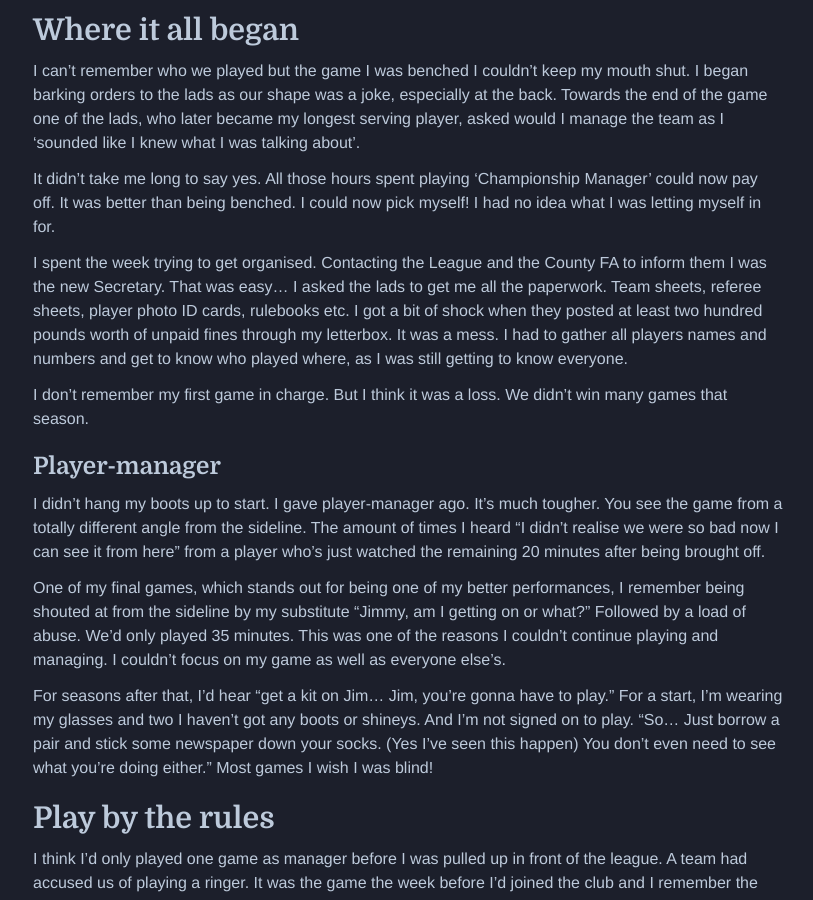
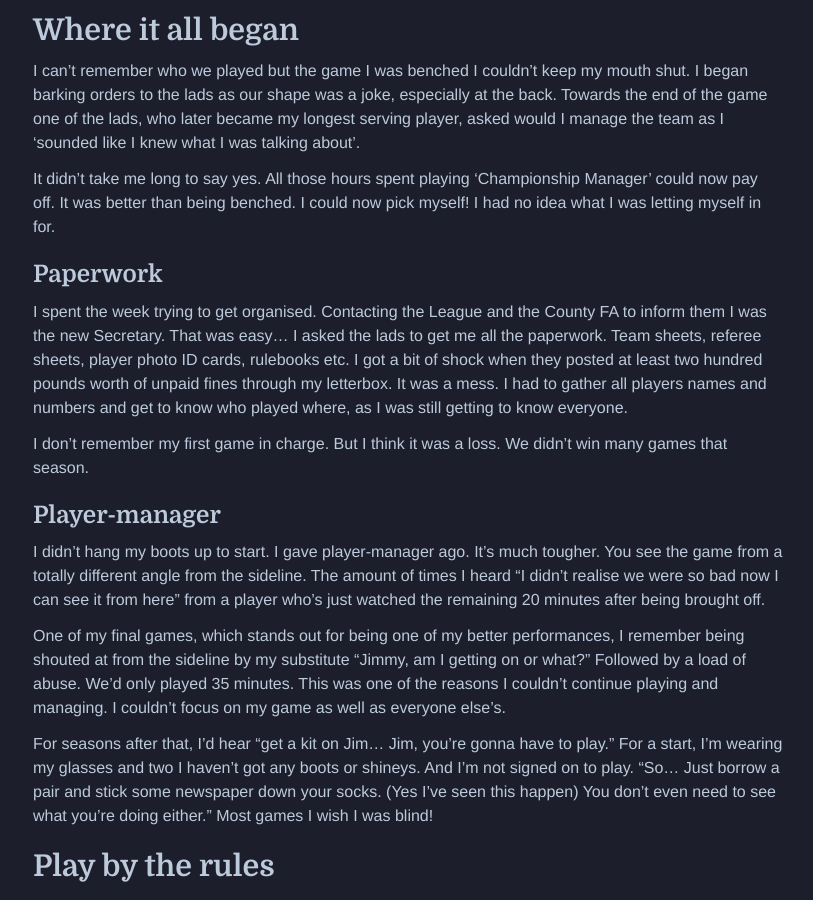
Before and after one commit to iamjimtaylor/iamjimtaylor, a Jekyll site: the page built from _posts/2016-04-21-how-i-became-a-sunday-league-football-manager.md, in a window 1280 px wide and 900 px high, scrolled down 2095 px. Shown: the whole window, without its empty margins (232-1045 px from the left). Built offline with Jekyll 4.4.1, drawn with Linux system fonts in a browser that asks for light colours.

Commit message:
Update 2016-04-21-how-i-became-a-sunday-league-football-manager.md

```diff
--- a/_posts/2016-04-21-how-i-became-a-sunday-league-football-manager.md
+++ b/_posts/2016-04-21-how-i-became-a-sunday-league-football-manager.md
@@ -51,6 +51,8 @@ I can't remember who we played but the game I was benched I couldn't keep my mou
 
 It didn't take me long to say yes. All those hours spent playing 'Championship Manager' could now pay off. It was better than being benched. I could now pick myself!
 I had no idea what I was letting myself in for.
+
+### Paperwork
 
 I spent the week trying to get organised. Contacting the League and the County FA to inform them I was the new Secretary.
 That was easy... I asked the lads to get me all the paperwork. Team sheets, referee sheets, player photo ID cards, rulebooks etc.
```
